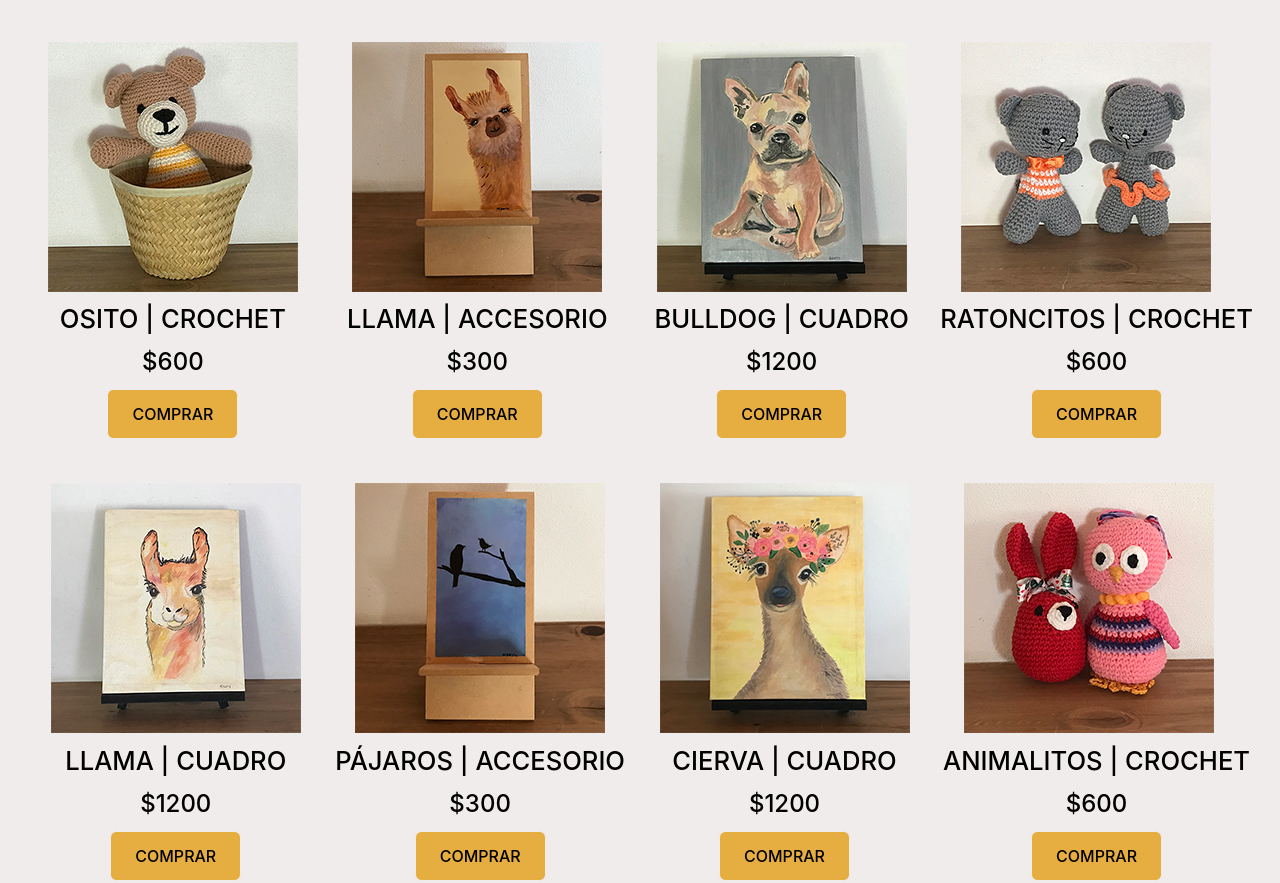
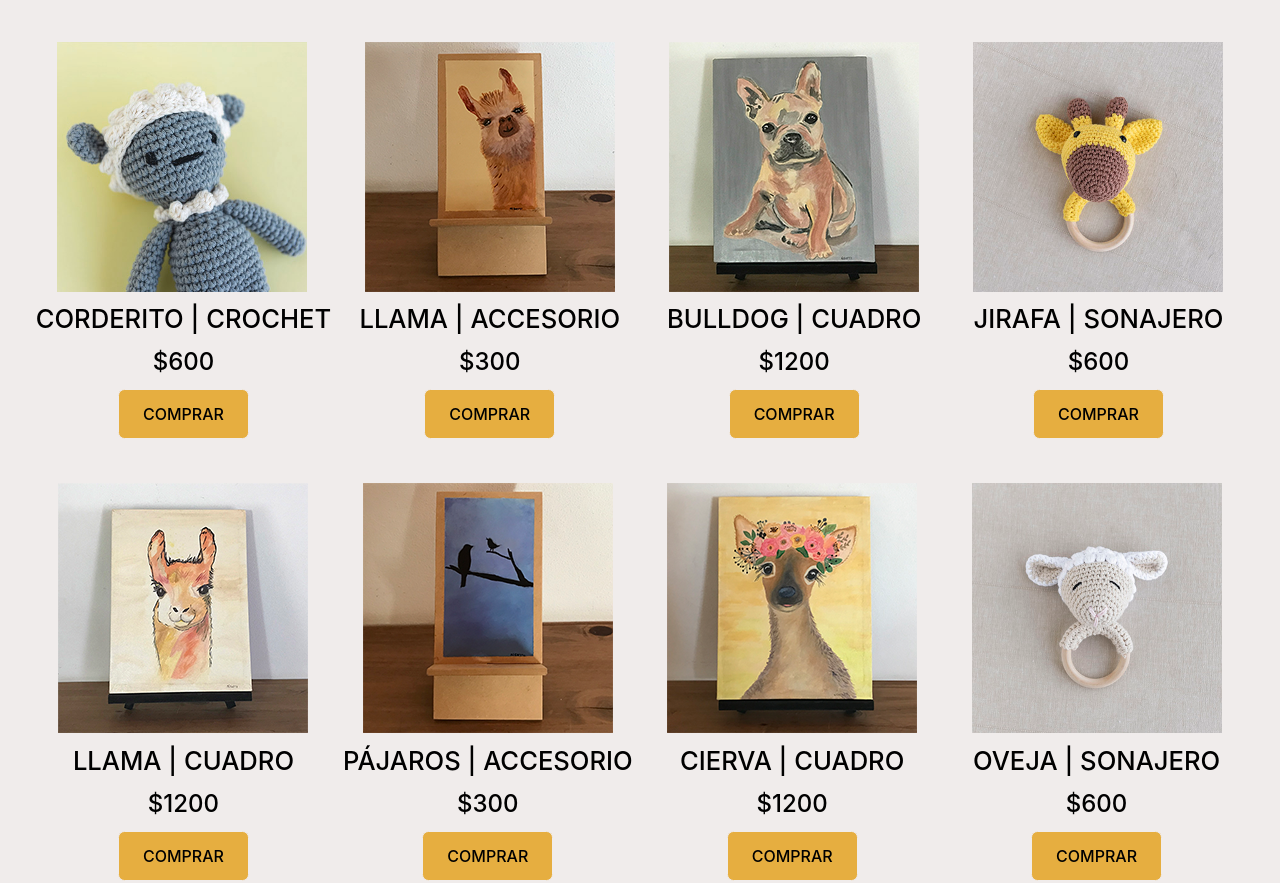
Before and after one commit to franciccone/gina-artesanias-js, a website: page pages/masproductos.html in a window 1280 px wide. Shown: the part 214-1097 px from the top of the page. Drawn offline with nearby package versions, Linux system fonts and the light colour scheme.

Commit message:
Added more new images

```diff
--- a/pages/masproductos.html
+++ b/pages/masproductos.html
@@ -91,10 +91,10 @@
 
 				<div class="products">
 					<div class="img-products">
-						<a href="#"><img class= "pic-products" src="../media/osito.webp" alt="Muñeco de un osito hecho a crochet"></a>
+						<a href="#"><img class= "pic-products" src="../media/cordero.jpg" alt="Muñeco de un corderito hecho a crochet"></a>
 					</div>
 					<div class="txt-products">
-						<h2 class="title-products">Osito | Crochet</h2>
+						<h2 class="title-products">Corderito | Crochet</h2>
 						<h3 class="price-products">$600</h3>
 						<a href="#" class="cta">Comprar</a>
 					</div>
@@ -124,10 +124,10 @@
 
 				<article class="products">
 					<div class="img-products">
-						<a href="#"><img class= "pic-products" src="../media/crochet.webp" alt="Muñecos de ratoncitos hechos a crochet"></a>
+						<a href="#"><img class= "pic-products" src="../media/sonajero-jirafa.jpg" alt="Sonajero de una jirafa"></a>
 					</div>
 					<div class="txt-products">
-						<h2 class="title-products">Ratoncitos | Crochet</h2>
+						<h2 class="title-products">Jirafa | Sonajero</h2>
 						<h3 class="price-products">$600</h3>
 						<a href="#" class="cta">Comprar</a>
 					</div>
@@ -178,10 +178,10 @@
 
 				<article class="products">
 					<div class="img-products">
-						<a href="#"><img class= "pic-products" src="../media/animalitos.webp" alt="Muñecos de animalitos abstractos hechos a crochet"></a>
+						<a href="#"><img class= "pic-products" src="../media/sonajero-oveja.jpg" alt="Sonajero de una ovejita"></a>
 					</div>
 					<div class="txt-products">
-						<h2 class="title-products">Animalitos | Crochet</h2>
+						<h2 class="title-products">Oveja | Sonajero</h2>
 						<h3 class="price-products">$600</h3>
 						<a href="#" class="cta">Comprar</a>
 					</div>
```
Also changed, not shown: index.html (+3 -3 lines), media/apegos.webp (deleted), media/cordero.jpg (added), media/novedades-1.webp (deleted), media/novedades-2.webp (deleted), media/sonajero-jirafa.jpg (added), media/sonajero-oveja.jpg (added), media/sonajeros-gatitos.jpg (added).
